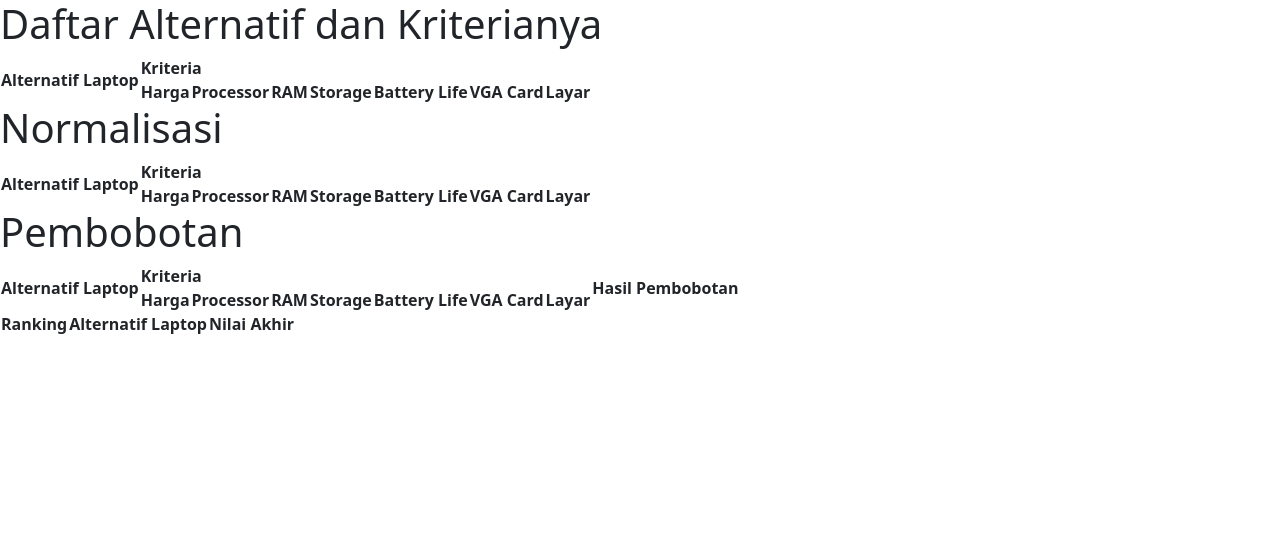
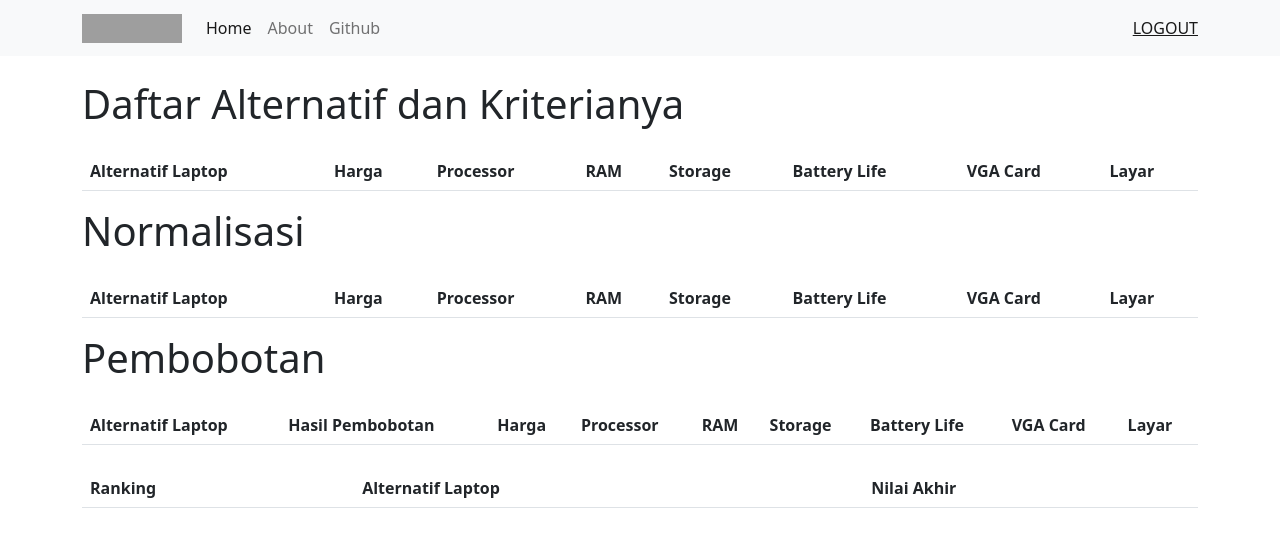
Before and after one commit to jerichosiahaya/dss-saw-laptop, a PHP site: page /hasil.php in a window 1280 px wide. Shown: the top 547 px of the page. Run offline with PHP 8.4, Linux system fonts and the light colour scheme; the visitor is signed in with stand-in values (Sample User, id 1); data comes from the database, SQL or seed files in the repository; data that the repository does not hold is empty; some libraries are stand-ins or nearby versions; grey boxes are pictures that could not be loaded.

Commit message:
Add files via upload

```diff
--- a/hasil.php
+++ b/hasil.php
@@ -24,11 +24,38 @@ $jumlah_kriteria = mysqli_num_rows($query_kriteria);
 </head>
 
 <body>
+
+
+    <!-- navbar -->
+    <nav class="navbar navbar-expand-lg navbar-light bg-light">
+        <div class="container">
+            <a class="navbar-brand" href="#">
+                <img src="https://i.ibb.co/mRgTp8V/laptopp.png" alt="" width="100" height="29">
+            </a>
+            <button class="navbar-toggler" type="button" data-bs-toggle="collapse" data-bs-target="#navbarNavAltMarkup"
+                aria-controls="navbarNavAltMarkup" aria-expanded="false" aria-label="Toggle navigation">
+                <span class="navbar-toggler-icon"></span>
+            </button>
+            <div class="collapse navbar-collapse" id="navbarNavAltMarkup">
+                <div class="navbar-nav">
+                    <a class="nav-link active" aria-current="page" href="#">Home</a>
+                    <a class="nav-link" href="#">About</a>
+                    <a class="nav-link" href="#">Github</a>
+                </div>
+            </div>
+            <span class="navbar-text">
+                <a href="logout.php">LOGOUT</a>
+            </span>
+        </div>
+    </nav>
+    <!-- navbar -->
+
+    <div class="container mt-4">
         <h1>Daftar Alternatif dan Kriterianya </h1>
-    <table>
+        <table class="table mt-4">
             <tr>
                 <th rowspan="2">Alternatif Laptop</th>
-            <th colspan="<?php echo $jumlah_kriteria; ?>">Kriteria</th>
+                   <!--<th colspan="<?php echo $jumlah_kriteria; ?>"></th>-->
             <tr>
                 <?php
                 $kriteria = mysqli_query($conn, "SELECT * FROM `kriteria`") or die(mysqli_error());
@@ -65,10 +92,10 @@ $jumlah_kriteria = mysqli_num_rows($query_kriteria);
 
 
         <h1>Normalisasi </h1>
-    <table>
+        <table class="table mt-4">
             <tr>
                 <th rowspan="2">Alternatif Laptop</th>
-            <th colspan="<?php echo $jumlah_kriteria; ?>">Kriteria</th>
+                    <!--<th colspan="<?php echo $jumlah_kriteria; ?>"></th>-->
             <tr>
                 <?php
                 $kriteria = mysqli_query($conn, "SELECT * FROM `kriteria`") or die(mysqli_error());
@@ -142,10 +169,10 @@ $jumlah_kriteria = mysqli_num_rows($query_kriteria);
 
 
         <h1>Pembobotan </h1>
-    <table>
+        <table class="table mt-4">
             <tr>
                 <th rowspan="2">Alternatif Laptop</th>
-            <th colspan="<?php echo $jumlah_kriteria; ?>">Kriteria</th>
+                <!--<th colspan="<?php echo $jumlah_kriteria; ?>"></th>-->
                 <th rowspan="2">Hasil Pembobotan</th>
             <tr>
                 <?php
@@ -241,7 +268,7 @@ $jumlah_kriteria = mysqli_num_rows($query_kriteria);
         </table>
 
 
-    <table>
+        <table class="table mt-4">
             <tr>
                 <th>Ranking</th>
                 <th>Alternatif Laptop</th>
@@ -252,7 +279,8 @@ $jumlah_kriteria = mysqli_num_rows($query_kriteria);
   rsort($hasil_ranks);
   foreach ($hasil_ranks as $rank) { ?>
             <tr>
-    <td><?php echo $no++ ?></></td>
+                <td><?php echo $no++ ?></>
+                </td>
                 <td><?php echo $rank['nama']; ?></td>
                 <td><?php echo $rank['nilai']; ?></td>
             </tr>
@@ -263,6 +291,7 @@ $jumlah_kriteria = mysqli_num_rows($query_kriteria);
         </table>
 
 
+    </div>
 </body>
 
 </html>
```
Also changed, not shown: register_process.php (+22 -1 lines). Lines whose indentation alone changed are shown as unchanged.
